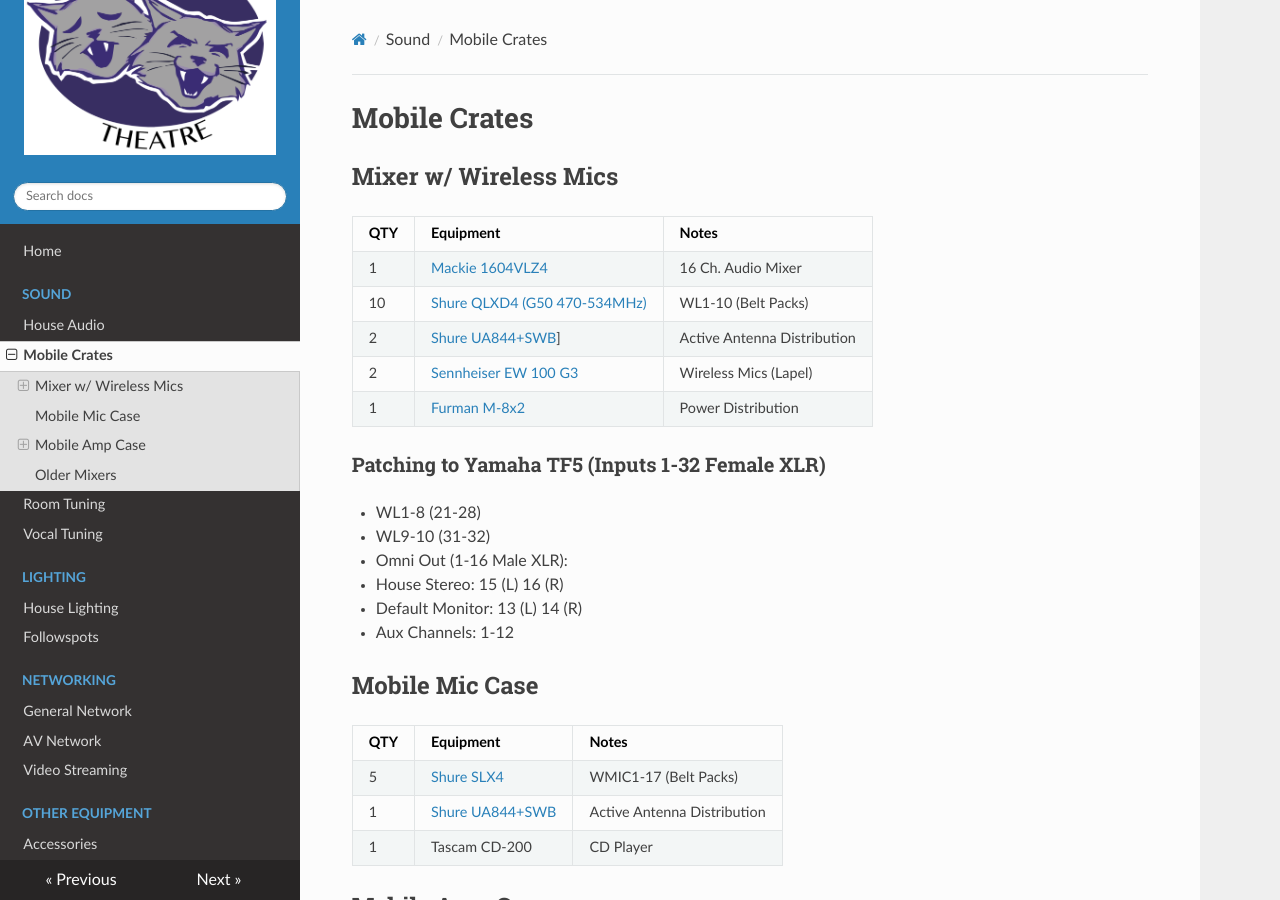
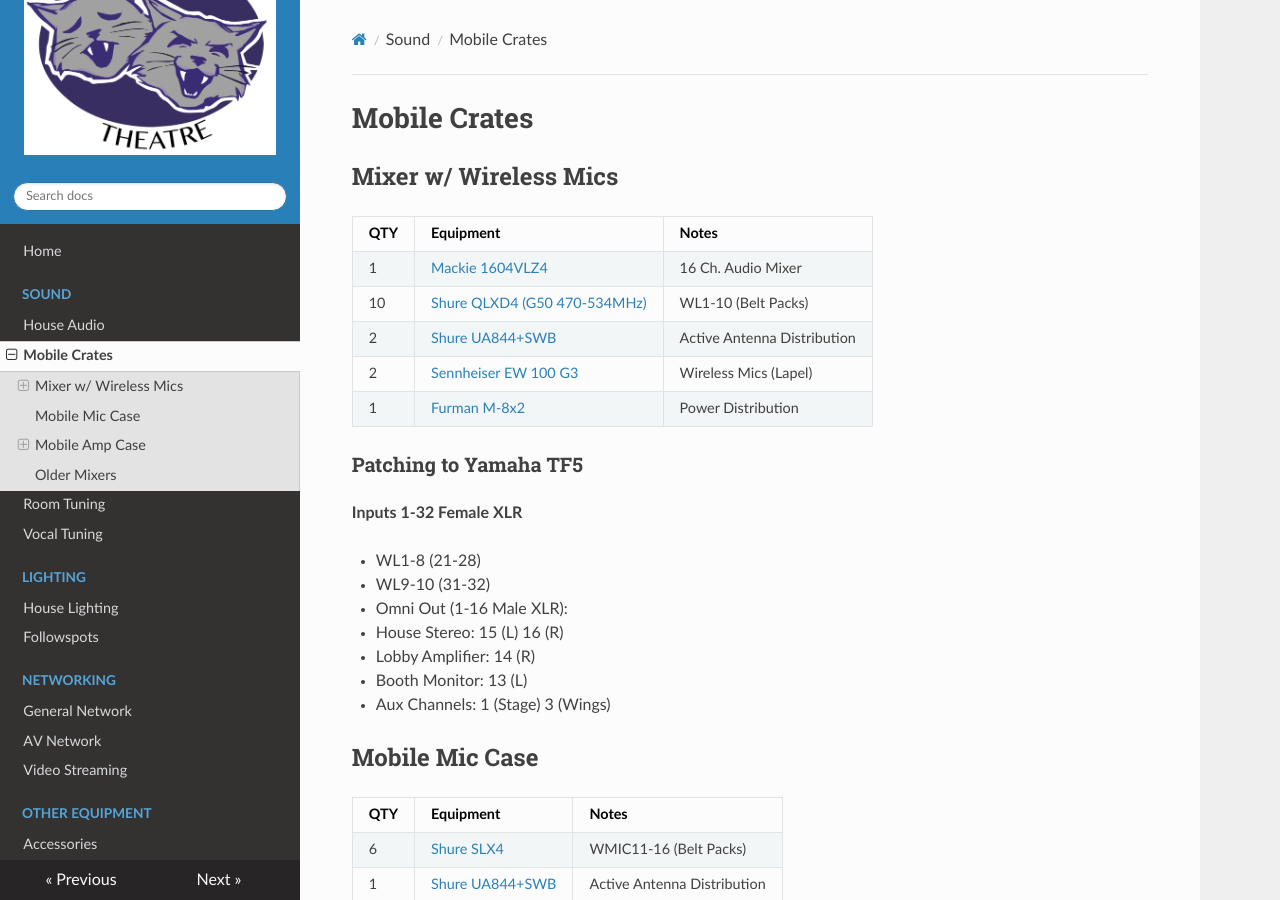
Before and after one commit to DustinGrau/DuluthTheatre, an MkDocs documentation site: the page built from docs/audio-mobile.md, in a window 1280 px wide and 900 px high. Built offline with MkDocs 1.6.1, drawn with Linux system fonts in a browser that asks for light colours; nearby versions of some CDN libraries.

Commit message:
Fix info, counts

```diff
--- a/docs/audio-mobile.md
+++ b/docs/audio-mobile.md
@@ -6,24 +6,27 @@
 |-----|-----------|-------|
 | 1	 | [Mackie 1604VLZ4](https://mackie.com/en/products/mixers/vlz4-series/1604VLZ4.html) | 16 Ch. Audio Mixer |
 | 10 | [Shure QLXD4 (G50 470-534MHz)](https://www.shure.com/en-US/products/wireless-systems/qlx-d_digital_wireless/qlxd4?variant=QLXD4%3D-G50) | WL1-10 (Belt Packs) |
-| 2	| [Shure UA844+SWB](https://www.shure.com/en-US/products/accessories/ua844p?variant=UA844+SWB)] | Active Antenna Distribution |
+| 2	| [Shure UA844+SWB](https://www.shure.com/en-US/products/accessories/ua844p?variant=UA844+SWB) | Active Antenna Distribution |
 | 2	| [Sennheiser EW 100 G3](https://www.sennheiser.com/en-us/catalog/uncategorized/ew-100-935-g3/ew-100-935-g3-504268?srsltid=AfmBOopOqZmM5cFpQDPaz1WH1eTWEZ-j_o2H6SAAn2WT21PswI0ncnfH) | Wireless Mics (Lapel) |
 | 1	| [Furman M-8x2](https://www.amazon.com/Furman-M-8X2-Outlet-Conditioner-Protector/dp/B003BQ91Y6) | Power Distribution |
 
-### Patching to Yamaha TF5 (Inputs 1-32 Female XLR)
+### Patching to Yamaha TF5
+
+**Inputs 1-32 Female XLR**
 
 * WL1-8 (21-28)
 * WL9-10 (31-32)
 * Omni Out (1-16 Male XLR):
   * House Stereo: 15 (L) 16 (R)
-  * Default Monitor: 13 (L) 14 (R)
-  * Aux Channels: 1-12
+  * Lobby Amplifier: 14 (R)
+  * Booth Monitor: 13 (L)
+  * Aux Channels: 1 (Stage) 3 (Wings)
 
 ## Mobile Mic Case
 
 | QTY | Equipment | Notes |
 |-----|-----------|-------|
-| 5 | [Shure SLX4](https://www.shure.com/en-US/products/wireless-systems/slx_wireless/slx4?variant=SLX4%3D-G4) | WMIC1-17 (Belt Packs) |
+| 6 | [Shure SLX4](https://www.shure.com/en-US/products/wireless-systems/slx_wireless/slx4?variant=SLX4%3D-G4) | WMIC11-16 (Belt Packs) |
 | 1 | [Shure UA844+SWB](https://www.shure.com/en-US/products/accessories/ua844p?variant=UA844+SWB) | Active Antenna Distribution |
 | 1 | Tascam CD-200 | CD Player |
 
```
Also changed, not shown: docs/audio-house.md (+5 -4 lines).
